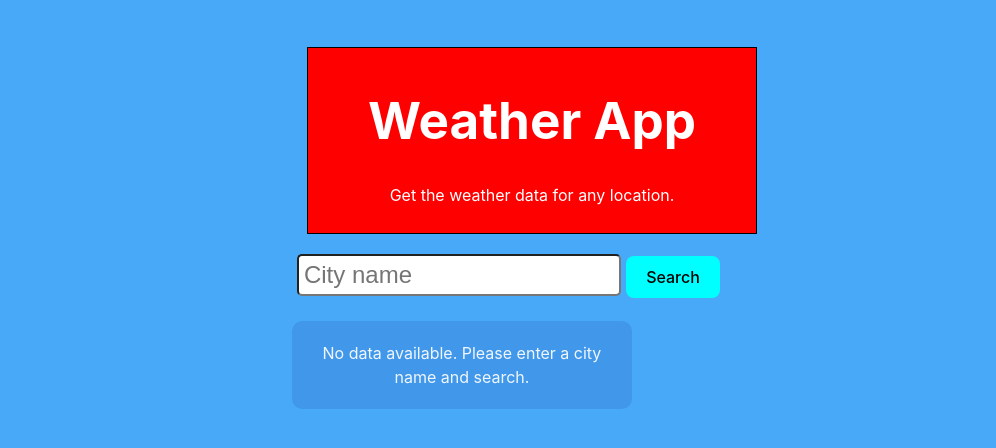
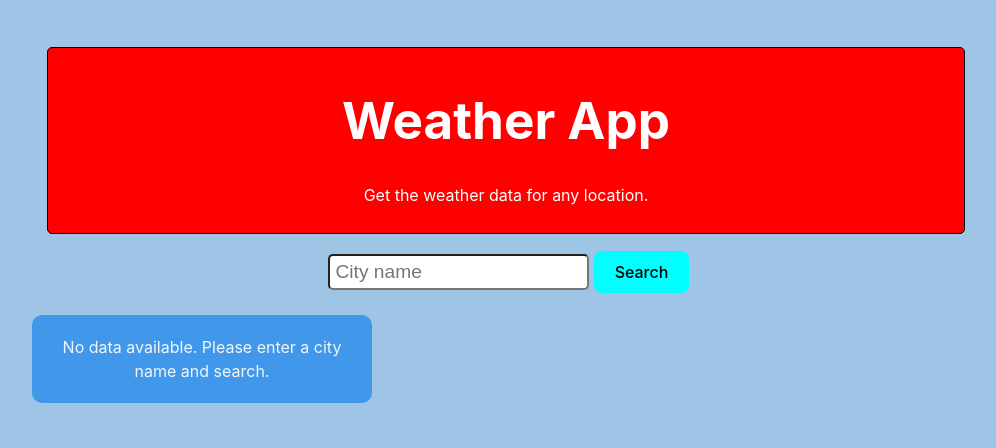
Before and after one commit to Aayush-Koju/Weather-App, a React (Vite) app: page / in a window 1280 px wide. Shown: the top 448 px of the page, without its empty margins (134-1130 px from the left). Built offline with nearby package versions, Linux system fonts and the light colour scheme.

Commit message:
previous commit

```diff
--- a/src/App.css
+++ b/src/App.css
@@ -5,9 +5,15 @@
   text-align: center;
 }
 
+.app {
+  display: flex;
+  flex-direction: column;
+  align-items: center;
+}
+
 .app input {
  padding: 5px;
- font-size: 1.5rem;
+ font-size: 1.2rem;
  margin: 5px;
  border-radius: 5px;
 }
--- a/src/App.jsx
+++ b/src/App.jsx
@@ -26,6 +26,7 @@ function App() {
     <>
       <div className="app">
         <AppInfo className="app-info" />
+        <div className="search">
           <input
             type="text"
             placeholder="City name"
@@ -34,6 +35,7 @@ function App() {
           />
           <button onClick={getData}>Search</button>
         </div>
+      </div>
       <WeatherData data={data} />
     </>
   );
--- a/src/components/AppInfo.css
+++ b/src/components/AppInfo.css
@@ -2,9 +2,10 @@
   border: 1px solid black;
   background-color: red;
   padding: 10px;
-  width: 100%;
+  width: 70vw;
   height: 20%;
   margin: 15px;
+  border-radius: 5px;
 }
 
 .app-info h1 {
--- a/src/components/WeatherData.css
+++ b/src/components/WeatherData.css
@@ -1,3 +1,11 @@
+.weather-data-container {
+    display: flex;
+    flex-direction: column;
+    width: 500px;
+    height: 600px;
+    background-color: red;
+}
+
 .weather-data-output {
     background-color: #4198ea;
     padding: 20px;
--- a/src/components/WeatherData.jsx
+++ b/src/components/WeatherData.jsx
@@ -19,6 +19,7 @@ export default function WeatherData({ data }) {
 
   return (
     <>
+      <div className="weather-data-container">
         <div className="weather-data-output">
           <img src={image} alt={weather.description} />
           <div className="weather-data">
@@ -45,6 +46,7 @@ export default function WeatherData({ data }) {
             </div>
           </div>
         </div>
+      </div>
     </>
   );
 }
--- a/src/index.css
+++ b/src/index.css
@@ -28,7 +28,7 @@ body {
   /* place-items: center; */
   min-width: 320px;
   min-height: 100vh;
-  background-color: #49a9f9;
+  background-color: #9ec5e6;/*#49a9f9*/
 }
 
 h1 {
```
Lines whose indentation alone changed are shown as unchanged.
